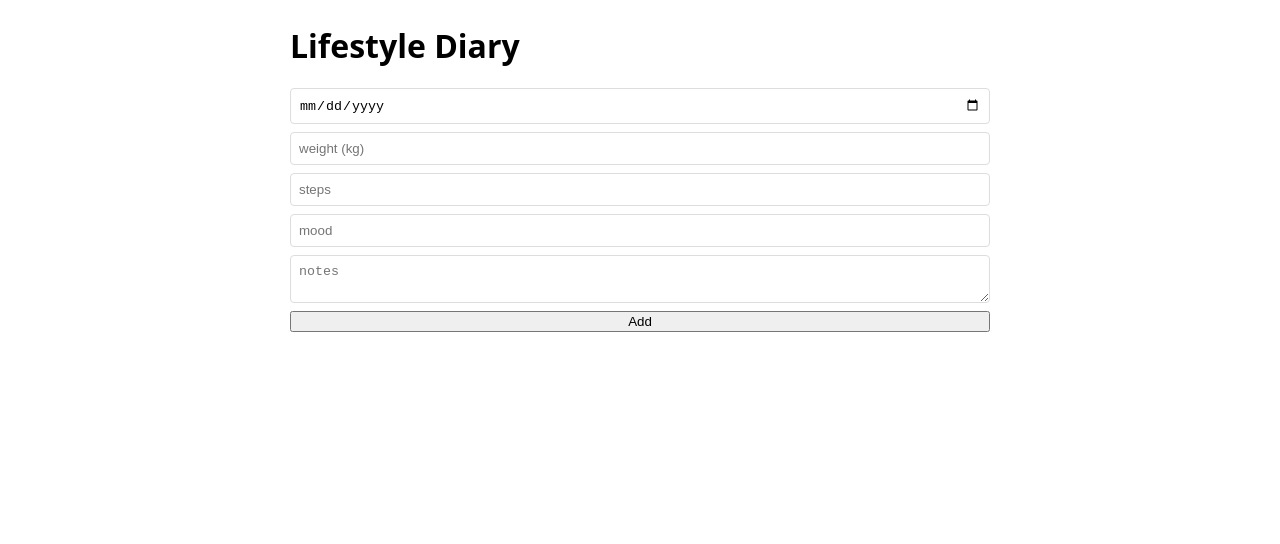
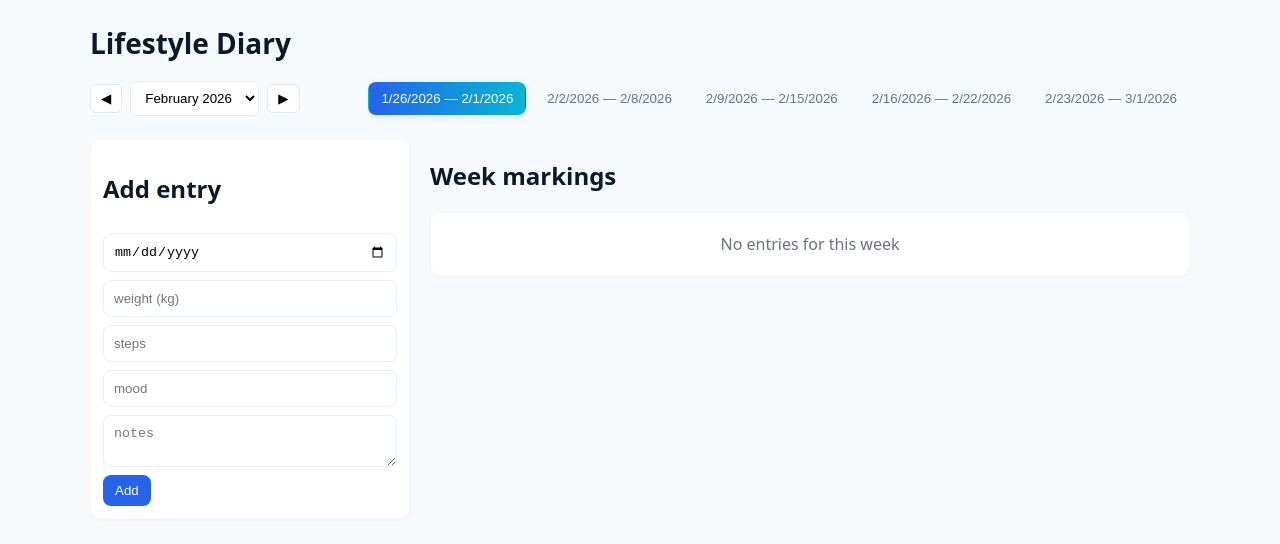
Before and after one commit to savkuoke/Diary, a Next.js app: page / in a window 1280 px wide. Shown: the top 544 px of the page. Built offline with nearby package versions, Linux system fonts and the light colour scheme.

Commit message:
feat(ui): month/week selector and visual week view

```diff
--- a/pages/index.js
+++ b/pages/index.js
@@ -1,10 +1,42 @@
-import { useState } from 'react'
+import { useEffect, useMemo, useState } from 'react'
 import useSWR from 'swr'
 
 const fetcher = (url) => fetch(url).then((r) => r.json())
 
+function formatMonthKey(d) {
+  return `${d.getFullYear()}-${String(d.getMonth() + 1).padStart(2, '0')}`
+}
+
+function monthLabel(key) {
+  const [y, m] = key.split('-').map(Number)
+  return new Date(y, m - 1).toLocaleString(undefined, { month: 'long', year: 'numeric' })
+}
+
+function startOfWeek(date) {
+  // Monday-based week start
+  const d = new Date(date)
+  const day = d.getDay() // 0 Sun .. 6 Sat
+  const diff = (day + 6) % 7 // days since Monday
+  d.setDate(d.getDate() - diff)
+  d.setHours(0, 0, 0, 0)
+  return d
+}
+
+function addDays(d, n) {
+  const x = new Date(d)
+  x.setDate(x.getDate() + n)
+  return x
+}
+
+function weekLabel(start) {
+  const end = addDays(start, 6)
+  return `${start.toLocaleDateString()} — ${end.toLocaleDateString()}`
+}
+
 export default function Home() {
   const { data: entries = [], mutate } = useSWR('/api/entries', fetcher)
+
+  // Form state
   const [form, setForm] = useState({ date: '', weight: '', steps: '', mood: '', notes: '' })
 
   async function addEntry(e) {
@@ -25,28 +57,127 @@ export default function Home() {
     if (res.ok) mutate()
   }
 
+  // derive months from entries
+  const months = useMemo(() => {
+    const set = new Set()
+    entries.forEach((e) => {
+      try {
+        const d = new Date(e.date)
+        if (!isNaN(d)) set.add(formatMonthKey(d))
+      } catch (err) {}
+    })
+    // always include current month
+    set.add(formatMonthKey(new Date()))
+    return Array.from(set).sort().reverse()
+  }, [entries])
+
+  const [selectedMonth, setSelectedMonth] = useState(() => (typeof window !== 'undefined' ? (months[0] || formatMonthKey(new Date())) : formatMonthKey(new Date())))
+  useEffect(() => { if (months.length && !months.includes(selectedMonth)) setSelectedMonth(months[0]) }, [months])
+
+  // compute weeks for the selected month
+  const weeks = useMemo(() => {
+    const [y, m] = selectedMonth.split('-').map(Number)
+    const month = m - 1
+    const first = new Date(y, month, 1)
+    const last = new Date(y, month + 1, 0)
+
+    let start = startOfWeek(first)
+    const out = []
+    while (start <= last) {
+      out.push(new Date(start))
+      start = addDays(start, 7)
+    }
+    return out
+  }, [selectedMonth])
+
+  const [selectedWeekStart, setSelectedWeekStart] = useState(null)
+  useEffect(() => { if (weeks.length) setSelectedWeekStart(weeks[0]) }, [weeks])
+
+  // group entries by week start
+  const entriesByWeek = useMemo(() => {
+    const map = new Map()
+    entries.forEach((e) => {
+      const d = new Date(e.date)
+      if (isNaN(d)) return
+      const wk = startOfWeek(d).toISOString()
+      if (!map.has(wk)) map.set(wk, [])
+      map.get(wk).push(e)
+    })
+    return map
+  }, [entries])
+
   return (
     <div className="container">
+      <header className="header">
         <h1>Lifestyle Diary</h1>
-      <form onSubmit={addEntry} className="entry-form">
+        <div className="selectors">
+          <div className="month-nav">
+            <button onClick={() => {
+              const idx = months.indexOf(selectedMonth)
+              if (idx < months.length - 1) setSelectedMonth(months[idx + 1])
+            }}>{'◀'}</button>
+            <select value={selectedMonth} onChange={(e)=>setSelectedMonth(e.target.value)}>
+              {months.map(m => <option key={m} value={m}>{monthLabel(m)}</option>)}
+            </select>
+            <button onClick={() => {
+              const idx = months.indexOf(selectedMonth)
+              if (idx > 0) setSelectedMonth(months[idx - 1])
+            }}>{'▶'}</button>
+          </div>
+
+          <div className="week-list">
+            {weeks.map(w => (
+              <button key={w.toISOString()} className={selectedWeekStart && selectedWeekStart.toISOString() === w.toISOString() ? 'week active' : 'week'} onClick={()=>setSelectedWeekStart(w)}>
+                {weekLabel(w)}
+              </button>
+            ))}
+          </div>
+        </div>
+      </header>
+
+      <main className="main-grid">
+        <section className="left">
+          <form onSubmit={addEntry} className="entry-form card">
+            <h2>Add entry</h2>
             <input type="date" value={form.date} onChange={(e)=>setForm({...form, date:e.target.value})} required />
             <input type="number" placeholder="weight (kg)" value={form.weight} onChange={(e)=>setForm({...form, weight:e.target.value})} />
             <input type="number" placeholder="steps" value={form.steps} onChange={(e)=>setForm({...form, steps:e.target.value})} />
             <input type="text" placeholder="mood" value={form.mood} onChange={(e)=>setForm({...form, mood:e.target.value})} />
             <textarea placeholder="notes" value={form.notes} onChange={(e)=>setForm({...form, notes:e.target.value})} />
-        <button type="submit">Add</button>
+            <div style={{display:'flex', gap:8}}>
+              <button className="btn primary" type="submit">Add</button>
+            </div>
           </form>
+        </section>
 
-      <ul className="entries">
-        {entries.map((entry) => (
-          <li key={entry.id} className="entry">
-            <div><strong>{entry.date}</strong> — {entry.mood}</div>
-            <div>Weight: {entry.weight} kg • Steps: {entry.steps}</div>
-            <div>{entry.notes}</div>
-            <button onClick={()=>deleteEntry(entry.id)}>Delete</button>
-          </li>
-        ))}
-      </ul>
+        <section className="right">
+          <h2>Week markings</h2>
+          <div className="entries-grid">
+            {selectedWeekStart ? (
+              (entriesByWeek.get(selectedWeekStart.toISOString()) || []).length ? (
+                (entriesByWeek.get(selectedWeekStart.toISOString()) || []).map(entry => (
+                  <article key={entry.id} className="entry-card card">
+                    <div className="entry-header">
+                      <strong>{entry.date}</strong>
+                      <button className="btn tiny" onClick={()=>deleteEntry(entry.id)}>Delete</button>
+                    </div>
+                    <div className="entry-body">
+                      <div className="stat">Weight: <strong>{entry.weight || '—'}</strong> kg</div>
+                      <div className="stat">Steps: <strong>{entry.steps || '—'}</strong></div>
+                      <div className="stat">Mood: <em>{entry.mood || '—'}</em></div>
+                      <p className="notes">{entry.notes}</p>
+                    </div>
+                  </article>
+                ))
+              ) : (
+                <div className="card empty">No entries for this week</div>
+              )
+            ) : (
+              <div className="card empty">Select a week</div>
+            )}
+          </div>
+        </section>
+      </main>
     </div>
   )
 }
--- a/styles/globals.css
+++ b/styles/globals.css
@@ -1,6 +1,41 @@
-body { font-family: system-ui, -apple-system, BlinkMacSystemFont, 'Segoe UI', Roboto, 'Helvetica Neue', Arial; margin: 24px; }
-.container { max-width: 700px; margin: 0 auto; }
-.entry-form { display:flex; flex-direction:column; gap:8px; margin-bottom:16px }
-.entry-form input, .entry-form textarea { padding:8px; border:1px solid #ddd; border-radius:4px }
-.entries { list-style:none; padding:0 }
-.entry { border:1px solid #eee; padding:12px; border-radius:6px; margin-bottom:8px }
+:root{
+	--bg: #f7fafc;
+	--card:#ffffff;
+	--muted:#6b7280;
+	--accent:#2563eb;
+	--accent-2:#06b6d4;
+}
+body { font-family: system-ui, -apple-system, BlinkMacSystemFont, 'Segoe UI', Roboto, 'Helvetica Neue', Arial; margin: 24px; background:var(--bg); color:#0f172a }
+.container { max-width: 1100px; margin: 0 auto; }
+.header { display:flex; flex-direction:column; gap:12px; margin-bottom:16px }
+.header h1 { margin:0; font-size:28px }
+.selectors { display:flex; gap:12px; align-items:center; justify-content:space-between }
+.month-nav { display:flex; gap:8px; align-items:center }
+.month-nav select { padding:8px 10px; border-radius:6px; border:1px solid #e6eef8; background:white }
+.month-nav button { padding:6px 10px; border-radius:6px; border:1px solid #e2e8f0; background:white; cursor:pointer }
+.week-list { display:flex; gap:8px; overflow:auto; padding:8px 0 }
+.week { padding:8px 12px; border-radius:8px; border:1px solid transparent; background:transparent; cursor:pointer; color:var(--muted) }
+.week.active { background:linear-gradient(90deg,var(--accent),var(--accent-2)); color:white; box-shadow:0 2px 8px rgba(37,99,235,0.12) }
+
+.main-grid { display:grid; grid-template-columns: 320px 1fr; gap:20px }
+.card { background:var(--card); border-radius:10px; padding:12px; box-shadow:0 1px 3px rgba(15,23,42,0.04); border:1px solid rgba(15,23,42,0.03) }
+.entry-form { display:flex; flex-direction:column; gap:8px; }
+.entry-form input, .entry-form textarea { padding:10px; border:1px solid #e6eef8; border-radius:8px }
+.btn { padding:8px 12px; border-radius:8px; border:1px solid rgba(15,23,42,0.06); background:white; cursor:pointer }
+.btn.primary { background:var(--accent); color:white; border:none }
+.btn.tiny { padding:6px 8px; font-size:12px }
+
+.entries-grid { display:flex; flex-direction:column; gap:10px }
+.entry-card { display:flex; flex-direction:column; gap:8px }
+.entry-header { display:flex; justify-content:space-between; align-items:center }
+.entry-body { display:flex; flex-direction:column; gap:6px }
+.stat { color:var(--muted); font-size:14px }
+.notes { margin:0; color:#0f172a }
+.empty { text-align:center; color:var(--muted); padding:20px }
+
+/* responsive */
+@media (max-width:900px){
+	.main-grid { grid-template-columns: 1fr; }
+	.container { padding:0 12px }
+	.week-list { gap:6px }
+}
```
Lines whose indentation alone changed are shown as unchanged.
